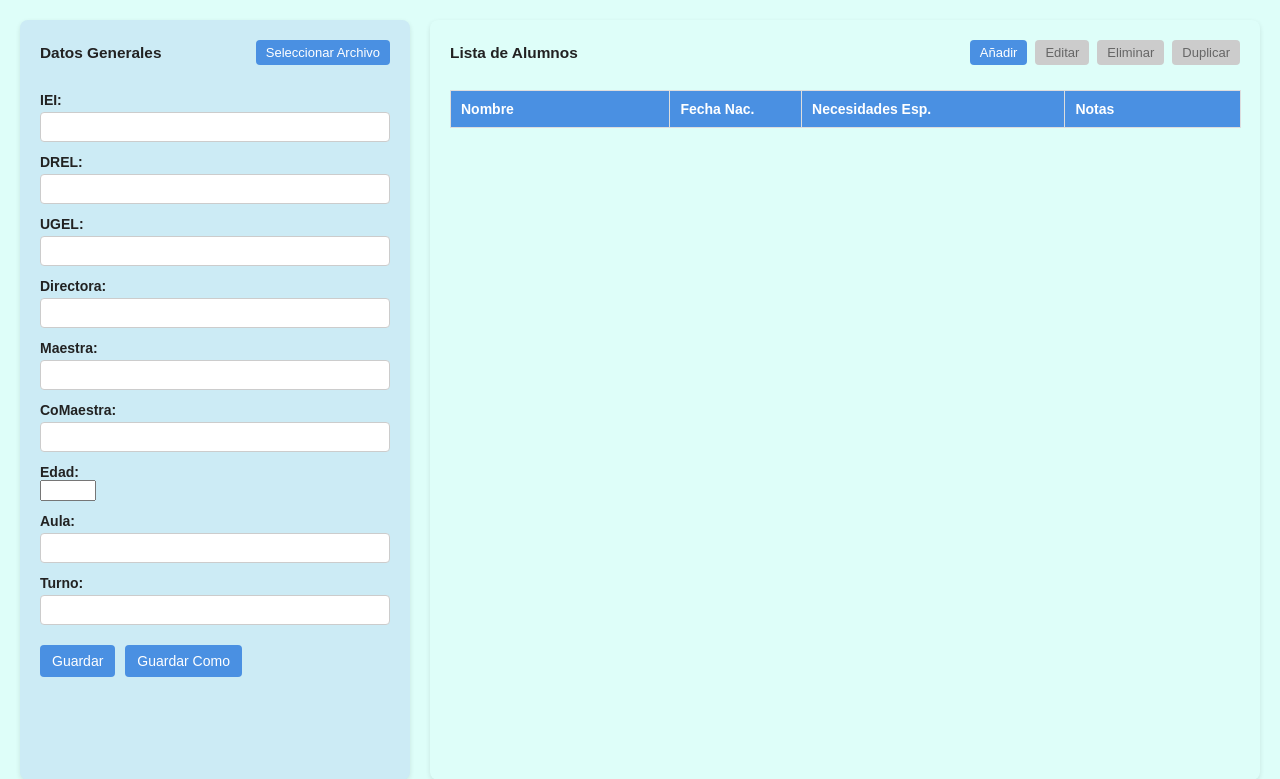
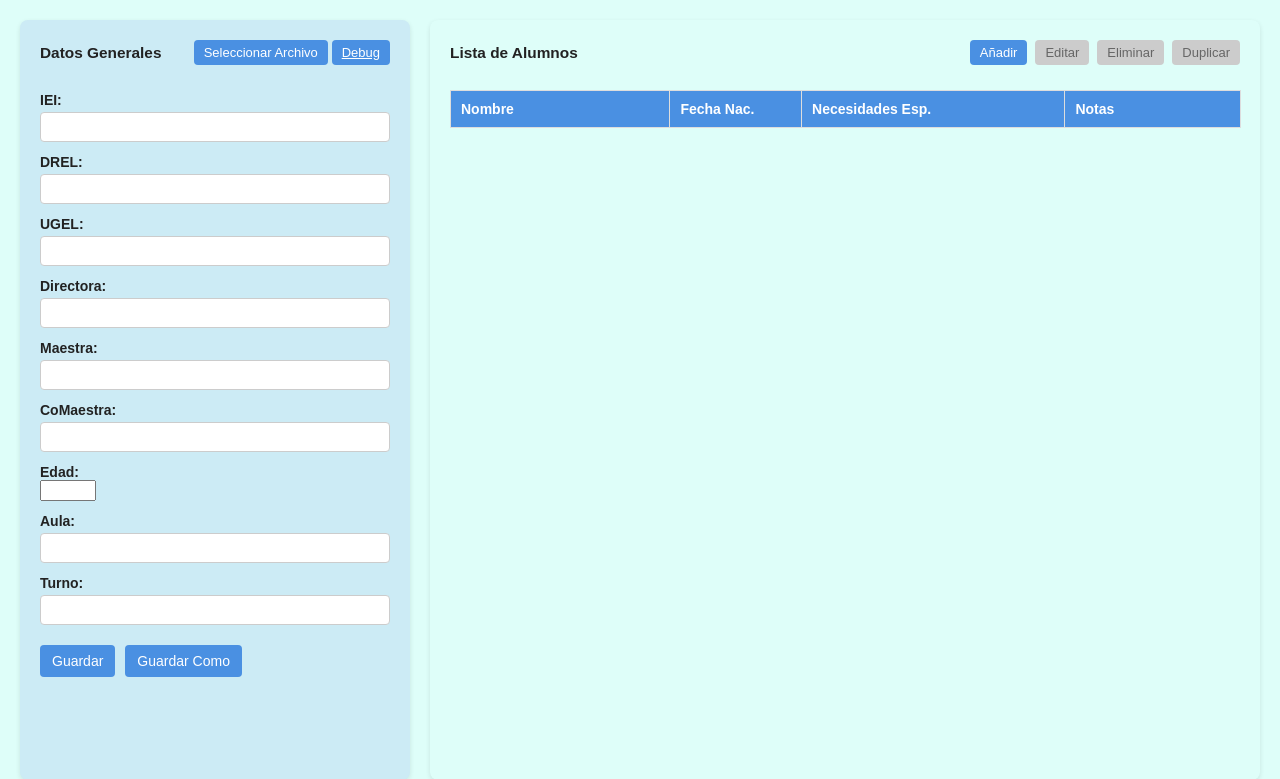
Before and after one commit to ReinaPapaya/Editor_Clase_Web, a Flask app: page / in a window 1280 px wide. Shown: the top 779 px of the page. Run offline with Flask 3, Linux system fonts and the light colour scheme; data that the repository does not hold is empty.

Commit message:
Update index.html

```diff
--- a/templates/index.html
+++ b/templates/index.html
@@ -12,8 +12,12 @@
         <div class="general-frame">
             <div class="section-header">
                 <h2>Datos Generales</h2>
-                <button id="select-file-button" class="header-button">Seleccionar Archivo</button>
-                 <!-- Input file oculto -->
+                <div class="header-buttons-group">
+                    <button id="select-file-button" class="header-button">Seleccionar Archivo</button>
+                    <!-- Enlace a la página de debug -->
+                    <a href="/debug" class="header-button" target="_blank" title="Abrir panel de depuración">Debug</a>
+                </div>
+                <!-- Input file oculto -->
                 <input type="file" id="file-input" accept=".json" style="display:none;">
             </div>
             <form id="datos-generales-form">
```
